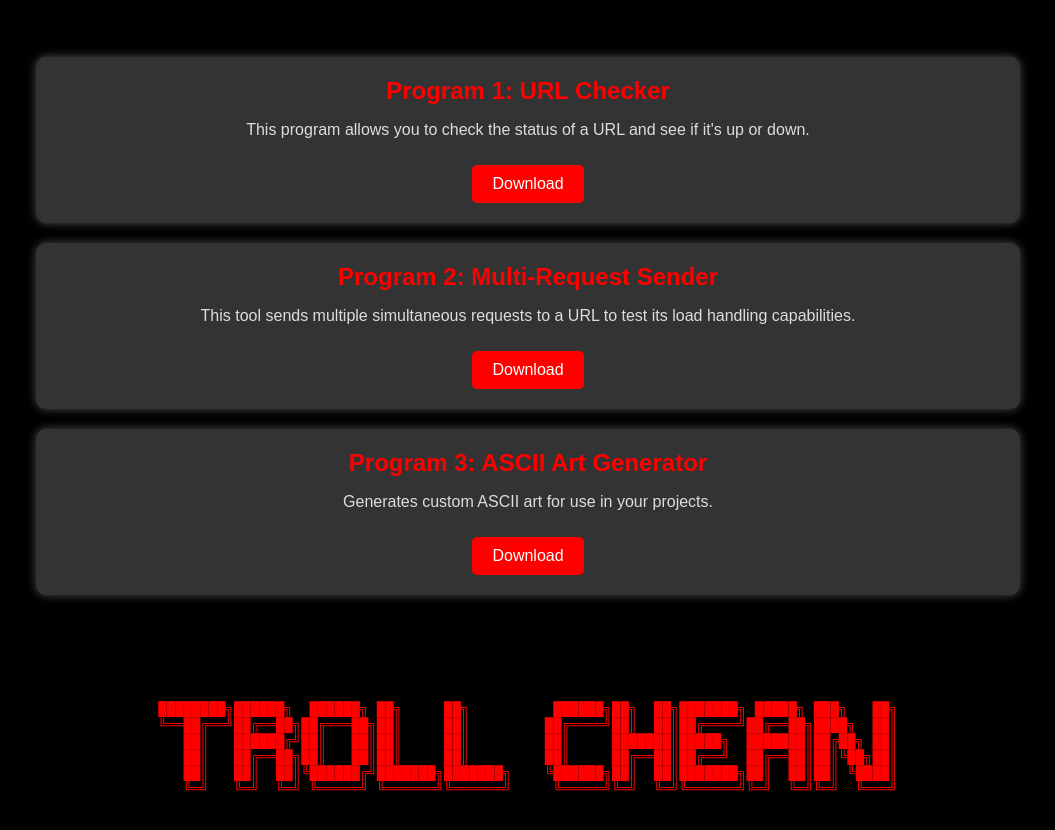
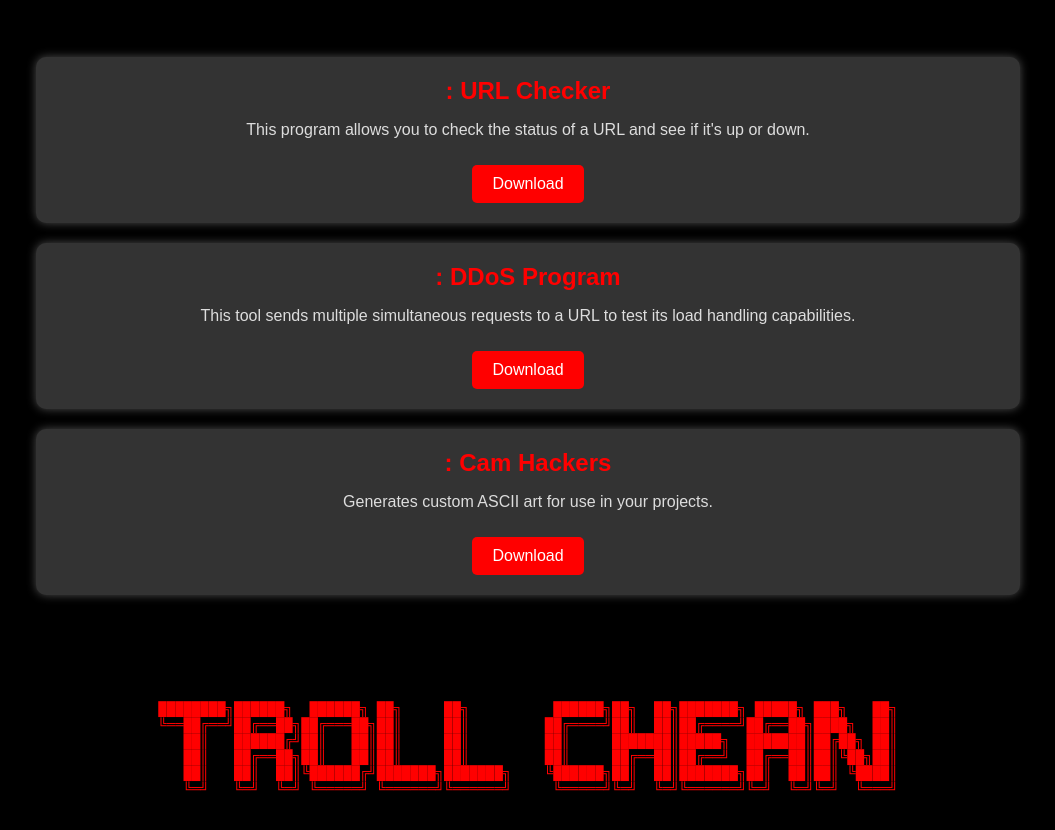
Before and after one commit to TroLLChean/cytzero.github.io, a plain HTML site: page index.html in a window 1280 px wide. Shown: the part 60-890 px from the top of the page, without its empty margins (112-1167 px from the left). Drawn offline with Linux system fonts and the light colour scheme.

Commit message:
Update index.html

```diff
--- a/index.html
+++ b/index.html
@@ -66,19 +66,19 @@
     <div class="container">
         <!-- Program 1 -->
         <div class="program">
-            <h2>Program 1: URL Checker</h2>
+            <h2>: URL Checker</h2>
             <p>This program allows you to check the status of a URL and see if it's up or down.</p>
             <button onclick="window.location.href='https://www.mediafire.com/file/8ct9ybfeb16ysla/DDoSTroLLChean.py/file'">Download</button>
         </div>
         <!-- Program 2 -->
         <div class="program">
-            <h2>Program 2: Multi-Request Sender</h2>
+            <h2>: DDoS Program </h2>
             <p>This tool sends multiple simultaneous requests to a URL to test its load handling capabilities.</p>
             <button onclick="window.location.href='https://www.mediafire.com/file/8ct9ybfeb16ysla/DDoSTroLLChean.py/file'">Download</button>
         </div>
         <!-- Program 3 -->
         <div class="program">
-            <h2>Program 3: ASCII Art Generator</h2>
+            <h2>: Cam Hackers </h2>
             <p>Generates custom ASCII art for use in your projects.</p>
             <button onclick="window.location.href='https://www.mediafire.com/file/8ct9ybfeb16ysla/DDoSTroLLChean.py/file'">Download</button>
         </div>
```
